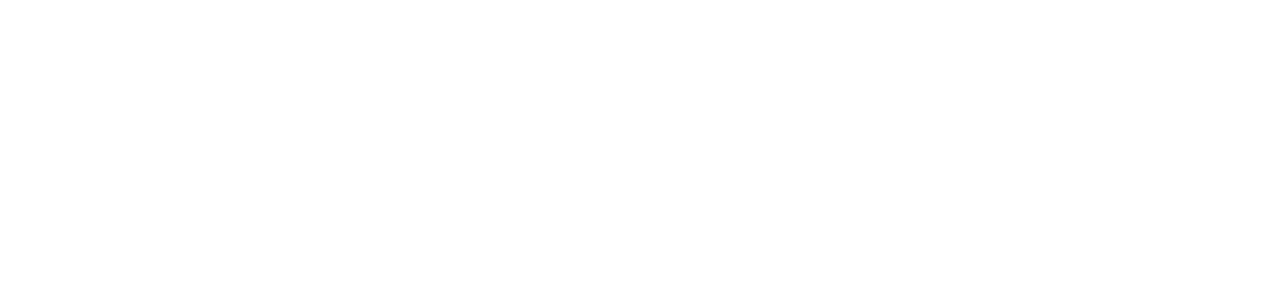
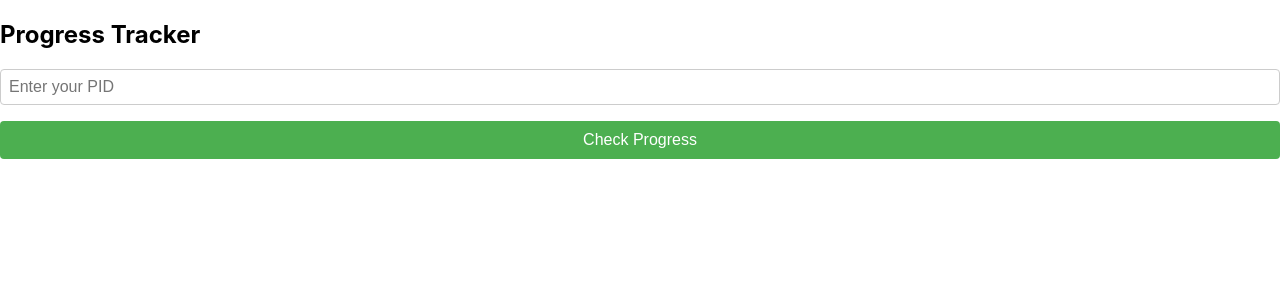
Before and after one commit to Prince-Sharma002/complain-frontend, a React (Create React App) app: page /progress in a window 1280 px wide. Before the commit this address had no page. Shown: the top 300 px of the page. Built offline with nearby package versions, Linux system fonts and the light colour scheme; no server answers.

Commit message:
adding progress

```diff
--- /dev/null
+++ b/src/Admin side/Progress.jsx
@@ -0,0 +1,98 @@
+import React, { useState, useEffect } from 'react';
+
+const Progress = () => {
+    const [data, setData] = useState([]);
+    const [pid, setPid] = useState(''); // State to store user input
+    const [progress, setProgress] = useState(null); // State to store the progress for the given PID
+
+    const getdata = async () => {
+        try {
+            const response = await fetch('https://complain-backend.onrender.com/getdata', {
+                method: "GET",
+                headers: {
+                    "Content-Type": "application/json"
+                }
+            });
+
+            if (!response.ok) {
+                console.log("Error fetching data");
+                return;
+            }
+
+            const responseData = await response.json();
+            setData(responseData);
+            console.log("data", responseData);
+
+        } catch (err) {
+            console.log(err);
+        }
+    };
+
+    useEffect(() => {
+        getdata();
+    }, []);
+
+    // Function to handle input change
+    const handleInputChange = (e) => {
+        setPid(e.target.value);
+    };
+
+    // Function to handle form submission
+    const handleSubmit = (e) => {
+        e.preventDefault();
+        const selectedData = data.find(item => item.pid === pid);
+        if (selectedData) {
+            setProgress(selectedData.progress);
+        } else {
+            setProgress(null); // Reset progress if PID is not found
+        }
+    };
+
+    // Inline styles for the progress bar
+    const progressBarStyle = {
+        display: 'flex',
+        justifyContent: 'space-around',
+        marginTop: '20px'
+    };
+
+    const stageStyle = (isCompleted) => ({
+        padding: '10px 20px',
+        backgroundColor: isCompleted ? 'green' : 'lightgray',
+        borderRadius: '5px',
+        color: isCompleted ? 'white' : 'black',
+        textAlign: 'center',
+        flex: 1,
+        margin: '0 5px'
+    });
+
+    return (
+        <div>
+            <h2>Progress Tracker</h2>
+            <form onSubmit={handleSubmit}>
+                <input
+                    type="text"
+                    value={pid}
+                    onChange={handleInputChange}
+                    placeholder="Enter your PID"
+                />
+                <button type="submit">Check Progress</button>
+            </form>
+
+            {progress !== null && (
+                <div style={progressBarStyle}>
+                    <div style={stageStyle(progress >= 1)}>
+                        Complain Sent
+                    </div>
+                    <div style={stageStyle(progress >= 2)}>
+                        Accept/Reject
+                    </div>
+                    <div style={stageStyle(progress >= 3)}>
+                        In Progress
+                    </div>
+                </div>
+            )}
+        </div>
+    );
+}
+
+export default Progress;
--- a/src/App.js
+++ b/src/App.js
@@ -5,6 +5,7 @@
 
 import { } from "react-router-dom";
 import Dashboard from "./Admin side/Dashboard";
+import Progress from "./Admin side/Progress";
 
 const App = () => {
 
@@ -14,6 +15,7 @@
         <Route path="/" element={<ComplainPortal />} />
         <Route path="/admin" element={<AdminPortal />} />
         <Route path="/dashboard" element={<Dashboard />} />
+        <Route path="/progress" element={<Progress />} />
       </Routes>
     </BrowserRouter>
   );
```
